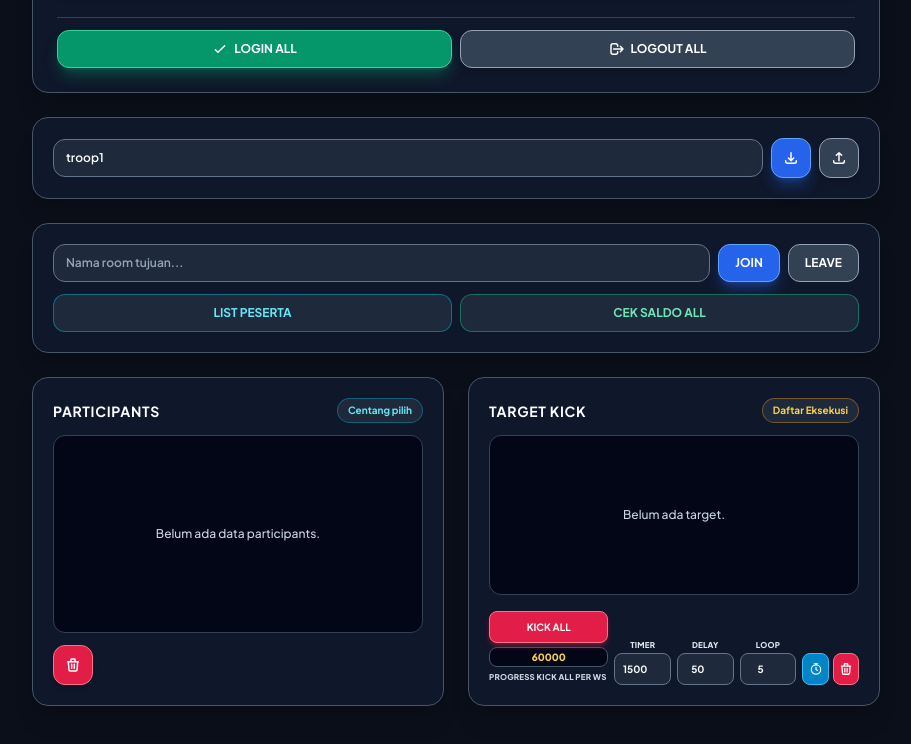
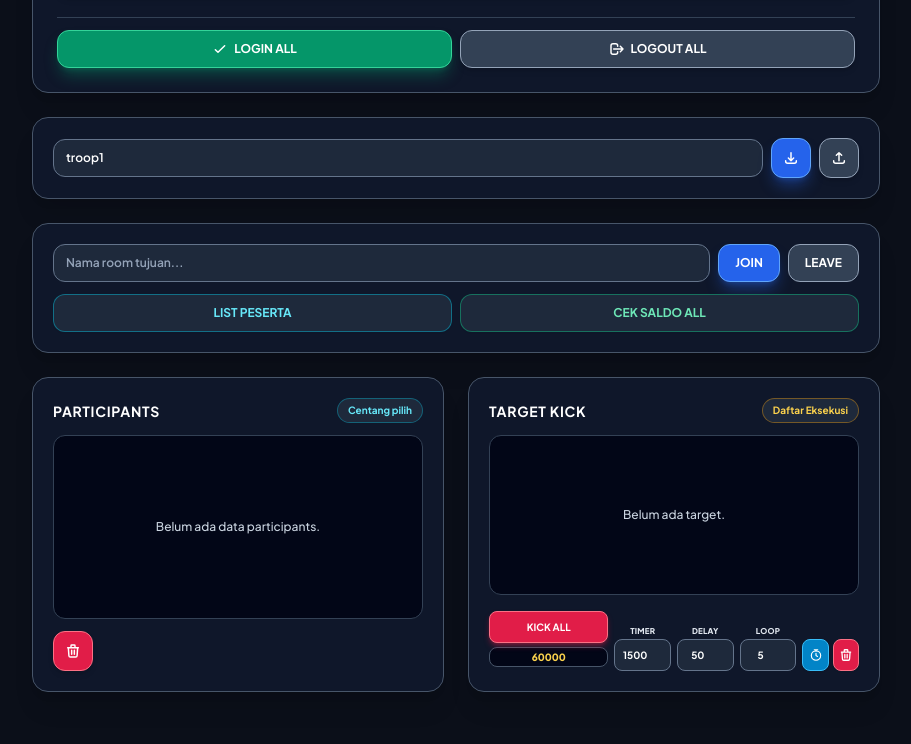
Before and after one commit to gantarbagos-dev/migmas, a website: page public/index.html in a window 1280 px wide. Shown: the part 1672-2416 px from the top of the page, without its empty margins (184-1095 px from the left). Drawn offline with nearby package versions, Linux system fonts and the light colour scheme.

Commit message:
Add files via upload

```diff
--- a/public/index.html
+++ b/public/index.html
@@ -212,7 +212,7 @@
           <button id="kickAllButton" onclick="kickSelectedTargets()" class="w-full h-8 bg-rose-600 hover:bg-rose-500 text-white font-bold px-1 rounded-lg text-[10px] transition-all shadow-md shadow-rose-600/40 border border-rose-400 active:scale-95">KICK ALL</button>
           <div id="timerValue" class="mt-1 w-full h-5 flex items-center justify-center rounded-lg bg-slate-950 border border-slate-600 text-[10px] font-extrabold text-amber-300">60000</div>
           <div class="mt-1 w-full">
-            <div class="text-[8px] font-extrabold uppercase tracking-wide text-slate-300 mb-0.5">Progress KICK ALL per WS</div><div id="kickWsProgress" class="space-y-0.5"></div>
+            <div id="kickWsProgress" class="space-y-0.5"></div>
           </div>
         </div>
         <label class="col-span-1 min-w-0 text-center">
```
